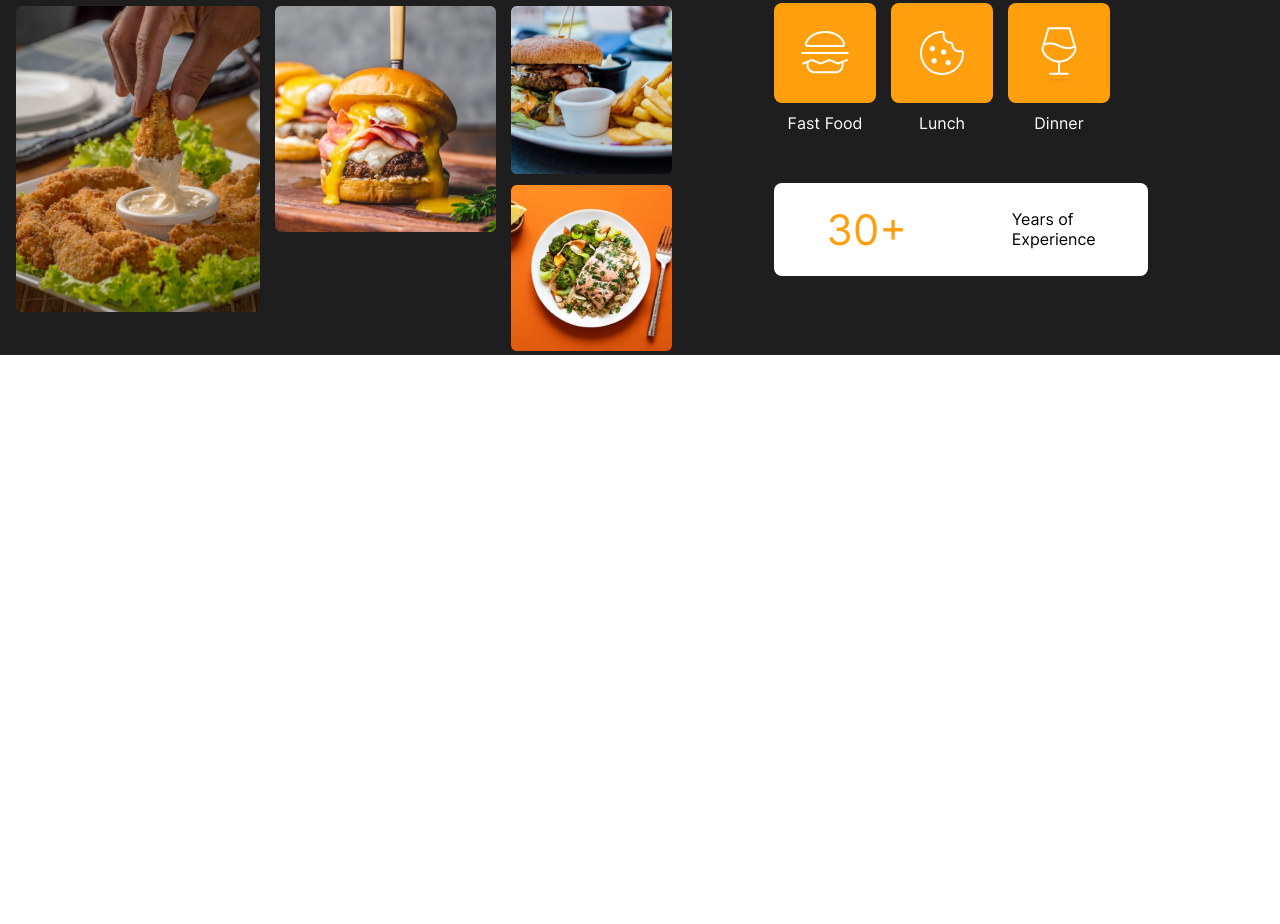
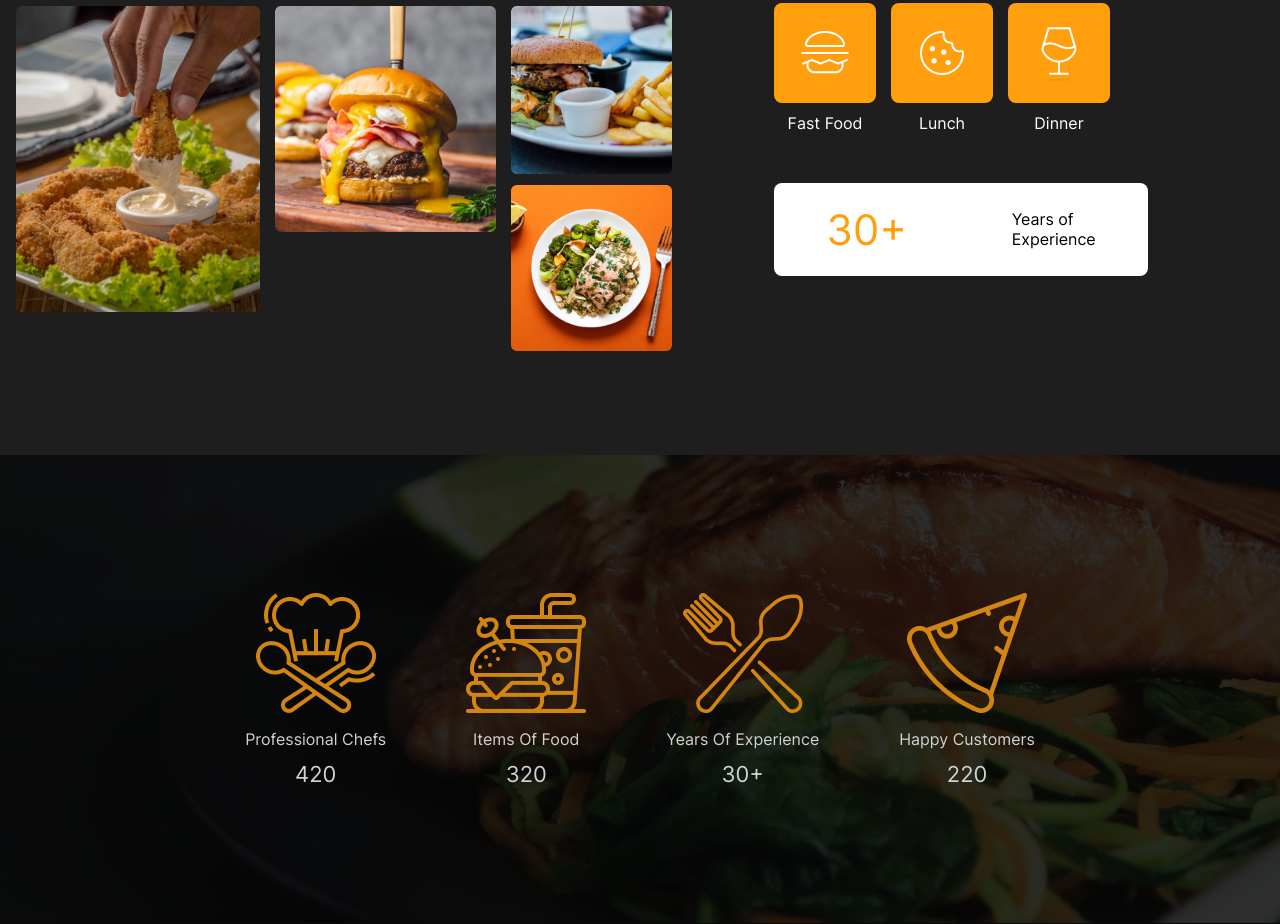
Before and after one commit to cyrilmuchemi/Restaurant-Website, a website built with webpack: page src/index.html in a window 1280 px wide. Shown: the part 2627-3551 px from the top of the page. Before the commit the page ends 2982 px from the top, so only its background shows below. Built offline with nearby package versions, Linux system fonts and the light colour scheme; files whose address does not match are found by name.

```diff
--- a/src/index.html
+++ b/src/index.html
@@ -148,6 +148,33 @@
                     </div>
                 </div>
             </div>
+            <div class="about-feature-bg bg-black">
+                <div class="about-feature-bg-image overlay relative">
+                    <div class="overlay absolute"></div>
+                    <div class="about-feature-images-box absolute text-white">
+                        <div class="food-icon">
+                            <div class="professional-chefs"></div>
+                            <span>Professional Chefs</span>
+                            <span class="number">420</span>
+                        </div>
+                        <div class="food-icon">
+                            <div class="items-of-food"></div>
+                            <span>Items Of Food</span>
+                            <span class="number">320</span>
+                        </div>
+                        <div class="food-icon">
+                            <div class="years-of-experience"></div>
+                            <span>Years Of Experience</span>
+                            <span class="number">30+</span>
+                        </div>
+                        <div class="food-icon">
+                            <div class="happy-customers"></div>
+                            <span>Happy Customers</span>
+                            <span class="number">220</span>
+                        </div>
+                    </div>
+                </div>
+            </div>
     </main>
 </body>
 </html>
--- a/src/index.js
+++ b/src/index.js
@@ -26,6 +26,10 @@
 import hamburger from './images/Hamburger.png';
 import cookie from './images/Cookie.png';
 import wine from './images/Wine.png';
+import chef from './images/chefs.png';
+import foodItems from './images/food-items.png';
+import forks from './images/forks.png';
+import pizza from './images/pizza.png';
 
 class Background {
   static heroBackground() {
@@ -229,6 +233,38 @@
     wineBox.appendChild(wineImg);
     return wineBox;
   }
+
+  static chefs() {
+    const chefBox = document.querySelector('.professional-chefs');
+    const chefImg = new Image();
+    chefImg.src = chef;
+    chefBox.appendChild(chefImg);
+    return chefBox;
+  }
+
+  static foodItems() {
+    const foodItemBox = document.querySelector('.items-of-food');
+    const foodItemImg = new Image();
+    foodItemImg.src = foodItems;
+    foodItemBox.appendChild(foodItemImg);
+    return foodItemBox;
+  }
+
+  static experience() {
+    const experienceBox = document.querySelector('.years-of-experience');
+    const experienceImg = new Image();
+    experienceImg.src = forks;
+    experienceBox.appendChild(experienceImg);
+    return experienceBox;
+  }
+
+  static customer() {
+    const customerBox = document.querySelector('.happy-customers');
+    const pizzaImage = new Image();
+    pizzaImage.src = pizza;
+    customerBox.appendChild(pizzaImage);
+    return customerBox;
+  }
 }
 
 Background.heroBackground();
@@ -256,3 +292,7 @@
 Background.hamburger();
 Background.cookie();
 Background.wine();
+Background.chefs();
+Background.foodItems();
+Background.experience();
+Background.customer();
--- a/src/style.css
+++ b/src/style.css
@@ -332,3 +332,34 @@
 .experience{
     font-weight: 900;
 }
+
+.about-feature-bg{
+    padding-top: 100px;
+}
+
+.about-feature-bg-image{
+    background: url('./images/down-bg.png');
+    background-repeat: no-repeat;
+    height: 469px;
+    max-height: 1920px;
+    display: flex;
+    justify-content: center;
+    align-items: center;
+}
+
+.about-feature-images-box{
+    display: flex;
+    gap: 80px;
+}
+
+.food-icon{
+    display: flex;
+    flex-direction: column;
+    align-items: center;
+    gap: 12px;
+}
+
+.number{
+    font-size: 22px;
+    font-weight: bolder;
+}
```
Also changed, not shown: src/images/chefs.png (added), src/images/down-bg.png (added), src/images/food-items.png (added), src/images/forks.png (added), src/images/pizza.png (added).
